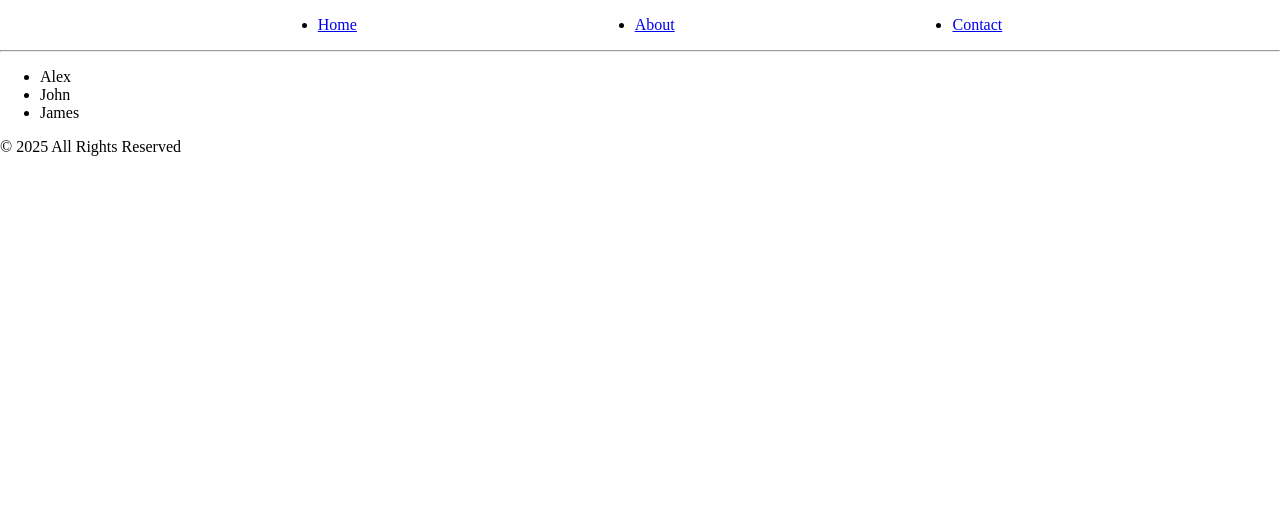
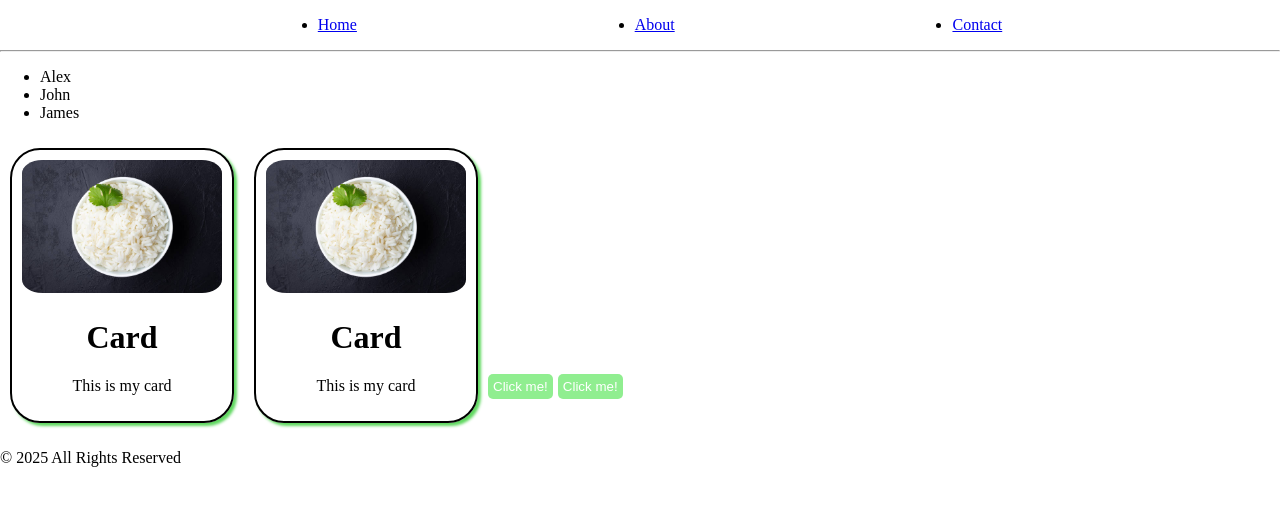
Before and after one commit to belalrahimicodes/React, a React (Vite) app in the folder react-app/: page / in a window 1280 px wide. Shown: the top 506 px of the page. Built offline with nearby package versions, Linux system fonts and the light colour scheme.

Commit message:
a card component and two buttons with external, inline and module CSS added

```diff
--- a/react-app/src/App.jsx
+++ b/react-app/src/App.jsx
@@ -1,6 +1,9 @@
 import Header from "./Header";
 import Footer from "./Footer";
 import Players from "./Players";
+import Card from "./Card";
+import Button from "./Button/Button";
+import Button2 from "./Button2";
 
 function App() {
 
@@ -8,6 +11,10 @@ function App() {
     <>
       <Header />
       <Players />
+      <Card />
+      <Card />
+      <Button />
+      <Button2 />
       <Footer />
     </>
   );
--- /dev/null
+++ b/react-app/src/Button/Button.jsx
@@ -0,0 +1,9 @@
+import styles from "./Button.module.css"
+
+function Button(){
+    return(
+        <button className={styles.btn}>Click me!</button>
+    );
+}
+
+export default Button
--- /dev/null
+++ b/react-app/src/Button/Button.module.css
@@ -0,0 +1,7 @@
+.btn{
+    border: none;
+    border-radius: 5px;
+    background-color: lightgreen;
+    padding: 5px 5px;
+    color: white;
+}
--- /dev/null
+++ b/react-app/src/Button2.jsx
@@ -0,0 +1,18 @@
+
+function Button2(){
+
+    const styling = {
+        padding: "5px 5px",
+        border: "none",
+        borderRadius: "5px",
+        backgroundColor: "lightgreen",
+        color: "white",
+        marginLeft: "5px",
+    }
+
+    return(
+        <button style={styling}>Click me!</button>
+    );
+}
+
+export default Button2
--- /dev/null
+++ b/react-app/src/Card.jsx
@@ -0,0 +1,15 @@
+import cardImg from "./assets/rice.jpg"
+
+function Card(){
+    return(
+        <>
+        <div className="card">
+            <img src={cardImg} alt="card image" />
+            <h1>Card</h1>
+            <p>This is my card</p>
+        </div>
+        </>
+    );
+}
+
+export default Card
--- a/react-app/src/index.css
+++ b/react-app/src/index.css
@@ -6,3 +6,17 @@ nav ul{
   display: flex;
   justify-content: space-evenly;
 }
+.card{
+  display: inline-block;
+  text-align: center;
+  border: 2px solid black;
+  border-radius: 30px;
+  padding: 10px 10px;
+  max-width: 300px;
+  box-shadow: 3px 3px 3px hsl(120, 61%, 61%);
+  margin: 10px;
+}
+.card img{
+  width: 200px;
+  border-radius: 10%;
+}
```
Also changed, not shown: react-app/src/assets/rice.jpg (added).
